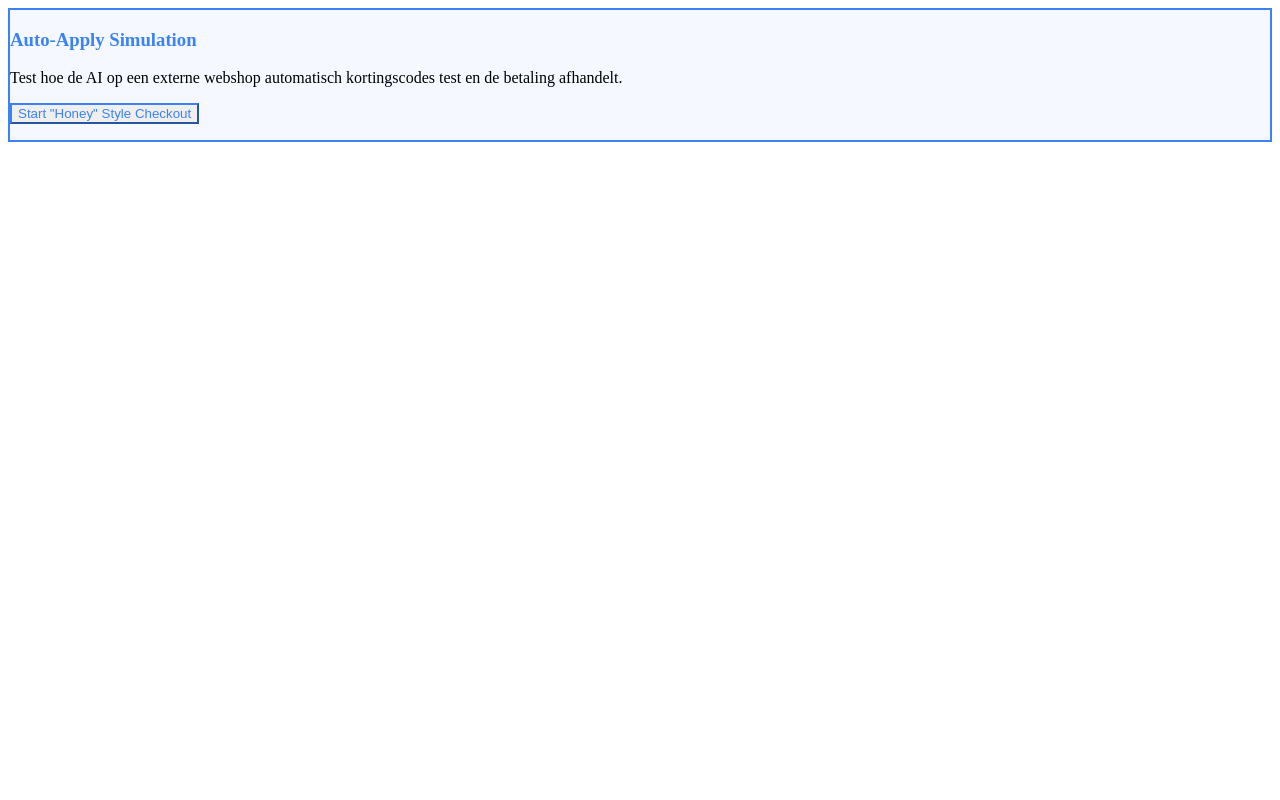
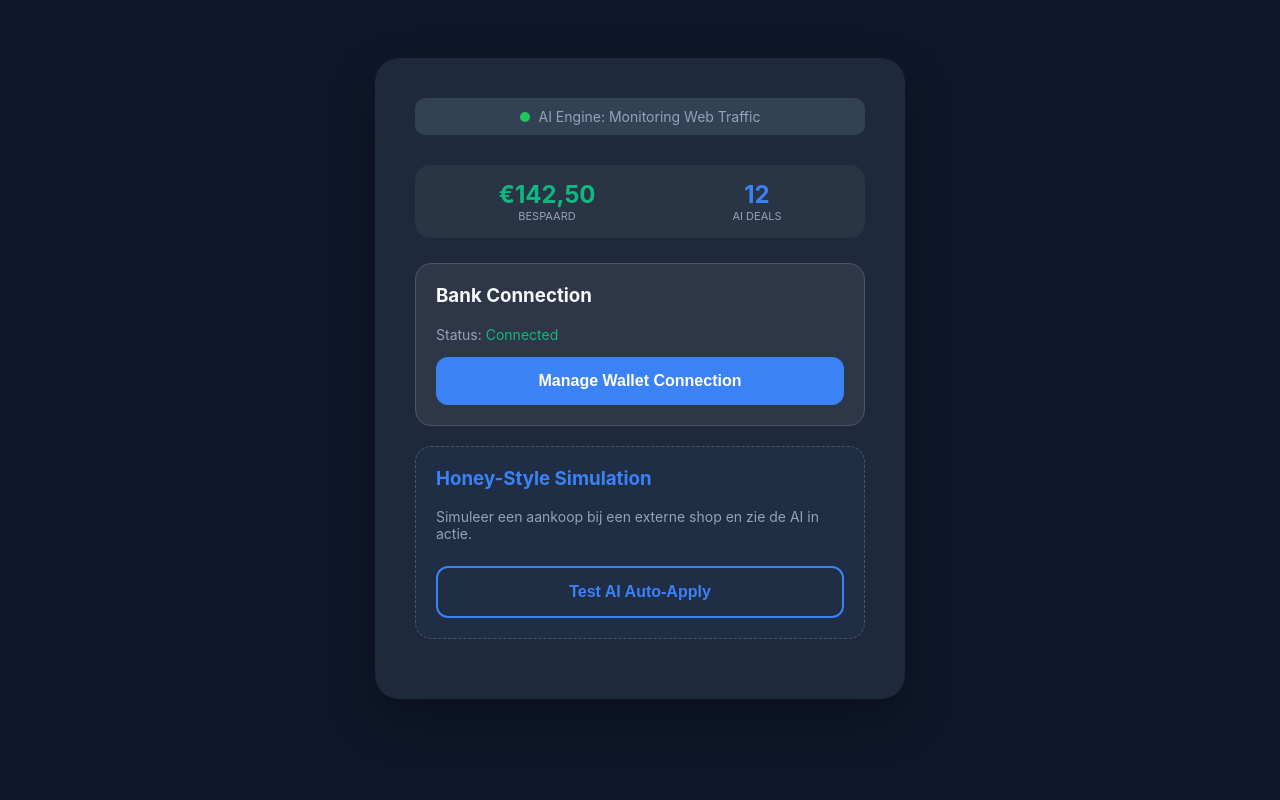
Before and after one commit to sakab413/mijn-stripe-app, a Flask app: page / in a window 1280 px wide. Run offline with Flask 3, Linux system fonts and the light colour scheme.

Commit message:
Update index.html

```diff
--- a/templates/index.html
+++ b/templates/index.html
@@ -1,9 +1,60 @@
-<div class="action-card" style="border: 2px solid #3b82f6; background: rgba(59, 130, 246, 0.05);">
-    <h3 style="color: #3b82f6;">Auto-Apply Simulation</h3>
-    <p>Test hoe de AI op een externe webshop automatisch kortingscodes test en de betaling afhandelt.</p>
-    <form action="/scan" method="GET">
-        <button type="submit" class="btn-outline" style="border-color: #3b82f6; color: #3b82f6;">
-            Start "Honey" Style Checkout
-        </button>
-    </form>
-</div>
+<!DOCTYPE html>
+<html>
+<head>
+    <title>AI Proxy Wallet</title>
+    <style>
+        body { font-family: 'Inter', sans-serif; background: #0f172a; color: white; text-align: center; padding: 50px 20px; }
+        .dashboard { background: #1e293b; padding: 40px; border-radius: 24px; display: inline-block; width: 100%; max-width: 450px; box-shadow: 0 20px 50px rgba(0,0,0,0.3); }
+        .status-bar { background: #334155; padding: 10px; border-radius: 10px; margin-bottom: 30px; font-size: 14px; color: #94a3b8; }
+        .status-dot { height: 10px; width: 10px; background-color: #22c55e; border-radius: 50%; display: inline-block; margin-right: 5px; }
+
+        .savings-grid { display: flex; justify-content: space-around; margin-bottom: 25px; background: rgba(255,255,255,0.05); padding: 15px; border-radius: 15px; }
+        .save-val { font-size: 24px; font-weight: bold; color: #10b981; }
+        .save-label { font-size: 11px; color: #94a3b8; text-transform: uppercase; }
+
+        .action-card { background: #2d3748; padding: 20px; border-radius: 16px; margin-bottom: 20px; text-align: left; border: 1px solid #4a5568; }
+        button { width: 100%; padding: 15px; border: none; border-radius: 12px; cursor: pointer; font-weight: 600; font-size: 16px; transition: 0.3s; }
+        .btn-primary { background: #3b82f6; color: white; }
+        .btn-honey { background: transparent; color: #3b82f6; border: 2px solid #3b82f6; margin-top: 10px; }
+        .btn-honey:hover { background: #3b82f6; color: white; }
+
+        h3 { margin-top: 0; color: #f8fafc; }
+        p { font-size: 14px; color: #94a3b8; }
+    </style>
+</head>
+<body>
+    <div class="dashboard">
+        <div class="status-bar">
+            <span class="status-dot"></span> AI Engine: Monitoring Web Traffic
+        </div>
+
+        <div class="savings-grid">
+            <div>
+                <div class="save-val">€142,50</div>
+                <div class="save-label">Bespaard</div>
+            </div>
+            <div>
+                <div class="save-val" style="color: #3b82f6;">12</div>
+                <div class="save-label">AI Deals</div>
+            </div>
+        </div>
+
+        <div class="action-card">
+            <h3>Bank Connection</h3>
+            <p>Status: <span style="color: #10b981;">Connected</span></p>
+            <form action="/create-checkout-session" method="POST">
+                <input type="hidden" name="type" value="setup">
+                <button type="submit" class="btn-primary">Manage Wallet Connection</button>
+            </form>
+        </div>
+
+        <div class="action-card" style="border-style: dashed; background: rgba(59, 130, 246, 0.05);">
+            <h3 style="color: #3b82f6;">Honey-Style Simulation</h3>
+            <p>Simuleer een aankoop bij een externe shop en zie de AI in actie.</p>
+            <form action="/scan" method="GET">
+                <button type="submit" class="btn-honey">Test AI Auto-Apply</button>
+            </form>
+        </div>
+    </div>
+</body>
+</html>
```
